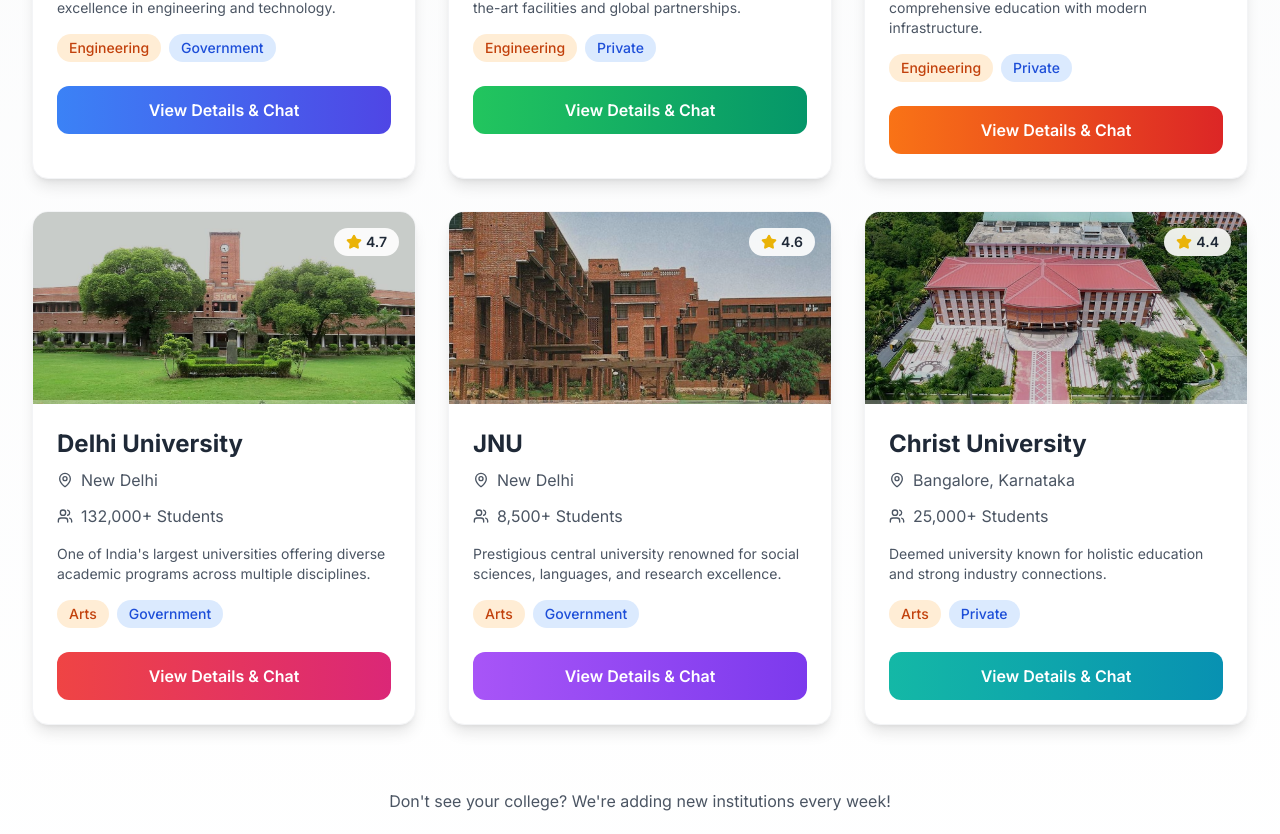
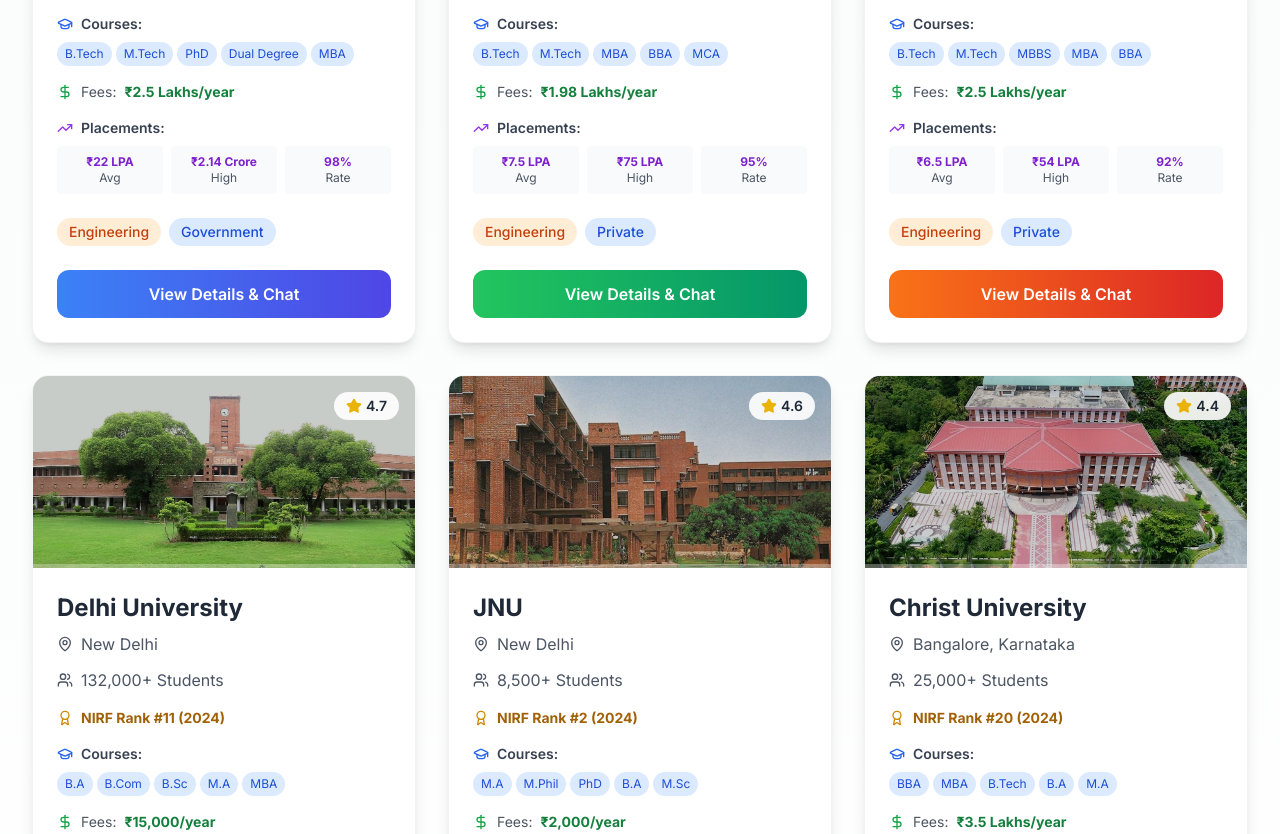
Before and after one commit to NitinDebugs/indian-campus-chat, a React (Vite) app: page / in a window 1280 px wide. Shown: the part 3286-4120 px from the top of the page. Built offline with nearby package versions, Linux system fonts and the light colour scheme.

Commit message:
Add college details to cards
Add course offerings, admission fees, placement, and ranking to college cards.

```diff
--- a/src/components/FeaturedColleges.tsx
+++ b/src/components/FeaturedColleges.tsx
@@ -1,6 +1,6 @@
 
 import React, { useEffect, useRef, useState } from 'react';
-import { MapPin, Users, Star } from 'lucide-react';
+import { MapPin, Users, Star, GraduationCap, DollarSign, TrendingUp, Award } from 'lucide-react';
 
 export const FeaturedColleges = () => {
   const [isVisible, setIsVisible] = useState(false);
@@ -34,9 +34,17 @@ export const FeaturedColleges = () => {
       category: "Government",
       students: "11,000+",
       rating: 4.9,
+      ranking: "NIRF Rank #3 (2024)",
       color: "from-blue-500 to-indigo-600",
       image: "/lovable-uploads/b2f92153-bf4b-4201-988a-6979676859cf.png",
-      description: "Premier technical education institute known for excellence in engineering and technology."
+      description: "Premier technical education institute known for excellence in engineering and technology.",
+      courses: ["B.Tech", "M.Tech", "PhD", "Dual Degree", "MBA"],
+      admissionFees: "₹2.5 Lakhs/year",
+      placement: {
+        average: "₹22 LPA",
+        highest: "₹2.14 Crore",
+        percentage: "98%"
+      }
     },
     {
       name: "VIT Vellore",
@@ -45,9 +53,17 @@ export const FeaturedColleges = () => {
       category: "Private",
       students: "55,000+",
       rating: 4.8,
+      ranking: "NIRF Rank #15 (2024)",
       color: "from-green-500 to-emerald-600",
       image: "/lovable-uploads/a1ae13d9-6a11-43ec-aa41-debcf600d5f7.png",
-      description: "Leading private technical university with state-of-the-art facilities and global partnerships."
+      description: "Leading private technical university with state-of-the-art facilities and global partnerships.",
+      courses: ["B.Tech", "M.Tech", "MBA", "BBA", "MCA"],
+      admissionFees: "₹1.98 Lakhs/year",
+      placement: {
+        average: "₹7.5 LPA",
+        highest: "₹75 LPA",
+        percentage: "95%"
+      }
     },
     {
       name: "SRM Institute",
@@ -56,9 +72,17 @@ export const FeaturedColleges = () => {
       category: "Private",
       students: "50,000+",
       rating: 4.5,
+      ranking: "NIRF Rank #41 (2024)",
       color: "from-orange-500 to-red-600",
       image: "/lovable-uploads/7cb1ad99-ba18-4722-8e57-3e580242d805.png",
-      description: "Multi-disciplinary university offering comprehensive education with modern infrastructure."
+      description: "Multi-disciplinary university offering comprehensive education with modern infrastructure.",
+      courses: ["B.Tech", "M.Tech", "MBBS", "MBA", "BBA"],
+      admissionFees: "₹2.5 Lakhs/year",
+      placement: {
+        average: "₹6.5 LPA",
+        highest: "₹54 LPA",
+        percentage: "92%"
+      }
     },
     {
       name: "Delhi University",
@@ -67,9 +91,17 @@ export const FeaturedColleges = () => {
       category: "Government",
       students: "132,000+",
       rating: 4.7,
+      ranking: "NIRF Rank #11 (2024)",
       color: "from-red-500 to-pink-600",
       image: "/lovable-uploads/3a0a4560-d02e-465b-bc00-c65650c46fa1.png",
-      description: "One of India's largest universities offering diverse academic programs across multiple disciplines."
+      description: "One of India's largest universities offering diverse academic programs across multiple disciplines.",
+      courses: ["B.A", "B.Com", "B.Sc", "M.A", "MBA"],
+      admissionFees: "₹15,000/year",
+      placement: {
+        average: "₹5.5 LPA",
+        highest: "₹25 LPA",
+        percentage: "85%"
+      }
     },
     {
       name: "JNU",
@@ -78,9 +110,17 @@ export const FeaturedColleges = () => {
       category: "Government",
       students: "8,500+",
       rating: 4.6,
+      ranking: "NIRF Rank #2 (2024)",
       color: "from-purple-500 to-violet-600",
       image: "/lovable-uploads/c5c47e54-98e4-4e88-939f-1a010db09196.png",
-      description: "Prestigious central university renowned for social sciences, languages, and research excellence."
+      description: "Prestigious central university renowned for social sciences, languages, and research excellence.",
+      courses: ["M.A", "M.Phil", "PhD", "B.A", "M.Sc"],
+      admissionFees: "₹2,000/year",
+      placement: {
+        average: "₹6 LPA",
+        highest: "₹18 LPA",
+        percentage: "80%"
+      }
     },
     {
       name: "Christ University",
@@ -89,9 +129,17 @@ export const FeaturedColleges = () => {
       category: "Private",
       students: "25,000+",
       rating: 4.4,
+      ranking: "NIRF Rank #20 (2024)",
       color: "from-teal-500 to-cyan-600",
       image: "/lovable-uploads/6783964c-c46a-4036-9a2e-383f847721be.png",
-      description: "Deemed university known for holistic education and strong industry connections."
+      description: "Deemed university known for holistic education and strong industry connections.",
+      courses: ["BBA", "MBA", "B.Tech", "B.A", "M.A"],
+      admissionFees: "₹3.5 Lakhs/year",
+      placement: {
+        average: "₹5.8 LPA",
+        highest: "₹28 LPA",
+        percentage: "88%"
+      }
     }
   ];
 
@@ -129,7 +177,7 @@ export const FeaturedColleges = () => {
         </div>
 
         {/* Colleges Grid */}
-        <div className="grid grid-cols-1 md:grid-cols-2 lg:grid-cols-3 gap-6 lg:gap-8">
+        <div className="grid grid-cols-1 lg:grid-cols-2 xl:grid-cols-3 gap-6 lg:gap-8">
           {filteredColleges.map((college, index) => (
             <div
               key={college.name}
@@ -171,9 +219,55 @@ export const FeaturedColleges = () => {
                   <span className="text-sm sm:text-base">{college.students} Students</span>
                 </div>
 
-                <p className="text-gray-600 dark:text-gray-300 text-sm mb-4 line-clamp-3">
-                  {college.description}
-                </p>
+                {/* Ranking */}
+                <div className="flex items-center gap-2 mb-4">
+                  <Award size={16} className="text-yellow-600 dark:text-yellow-400" />
+                  <span className="text-sm font-bold text-yellow-700 dark:text-yellow-400">{college.ranking}</span>
+                </div>
+
+                {/* Course Offerings */}
+                <div className="mb-4">
+                  <div className="flex items-center gap-2 mb-2">
+                    <GraduationCap size={16} className="text-blue-600 dark:text-blue-400" />
+                    <span className="text-sm font-semibold text-gray-700 dark:text-gray-300">Courses:</span>
+                  </div>
+                  <div className="flex flex-wrap gap-1">
+                    {college.courses.map((course, idx) => (
+                      <span key={idx} className="px-2 py-1 bg-blue-100 dark:bg-blue-900 text-blue-700 dark:text-blue-300 text-xs rounded-full">
+                        {course}
+                      </span>
+                    ))}
+                  </div>
+                </div>
+
+                {/* Admission Fees */}
+                <div className="flex items-center gap-2 mb-4">
+                  <DollarSign size={16} className="text-green-600 dark:text-green-400" />
+                  <span className="text-sm text-gray-600 dark:text-gray-300">Fees: </span>
+                  <span className="text-sm font-bold text-green-700 dark:text-green-400">{college.admissionFees}</span>
+                </div>
+
+                {/* Placement Stats */}
+                <div className="mb-6">
+                  <div className="flex items-center gap-2 mb-2">
+                    <TrendingUp size={16} className="text-purple-600 dark:text-purple-400" />
+                    <span className="text-sm font-semibold text-gray-700 dark:text-gray-300">Placements:</span>
+                  </div>
+                  <div className="grid grid-cols-3 gap-2 text-xs">
+                    <div className="text-center p-2 bg-gray-50 dark:bg-gray-700 rounded">
+                      <div className="font-bold text-purple-700 dark:text-purple-400">{college.placement.average}</div>
+                      <div className="text-gray-600 dark:text-gray-300">Avg</div>
+                    </div>
+                    <div className="text-center p-2 bg-gray-50 dark:bg-gray-700 rounded">
+                      <div className="font-bold text-purple-700 dark:text-purple-400">{college.placement.highest}</div>
+                      <div className="text-gray-600 dark:text-gray-300">High</div>
+                    </div>
+                    <div className="text-center p-2 bg-gray-50 dark:bg-gray-700 rounded">
+                      <div className="font-bold text-purple-700 dark:text-purple-400">{college.placement.percentage}</div>
+                      <div className="text-gray-600 dark:text-gray-300">Rate</div>
+                    </div>
+                  </div>
+                </div>
 
                 <div className="flex gap-2 mb-6 flex-wrap">
                   <span className="px-2 sm:px-3 py-1 bg-orange-100 dark:bg-orange-900 text-orange-700 dark:text-orange-300 text-xs sm:text-sm font-medium rounded-full">
```
